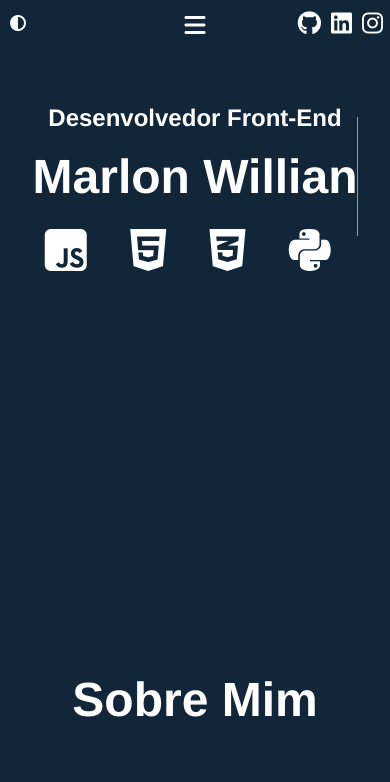
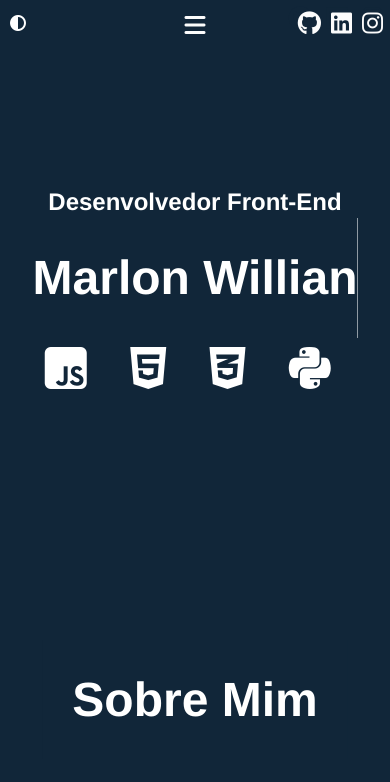
Before and after one commit to marlonwillian/Portfolio, a plain HTML site: page index.html in a window 390 px wide. Shown: the top 782 px of the page. Drawn offline with Linux system fonts and the light colour scheme.

Commit message:
organização das pastas

```diff
--- a/portfolio/style.css
+++ b/style.css
@@ -180,7 +180,6 @@ nav#e_redes_sociais > a:hover {
 
 div#nome {
     position: absolute;
-    margin: auto;
     white-space: nowrap;
 
     bottom: 42%;
@@ -362,7 +361,7 @@ div#sobre_descricao {
     }
 }
 
-@media (max-width: 820px) and (max-height: 1180px) {
+@media (max-width: 950px) and (max-height: 1180px) {
     div#nome {
         bottom: 72%;
     }
@@ -486,16 +485,16 @@ div#sobre_descricao {
 
 /* bottom: 42%; bottom: 60%; bottom: 32%; */
 
-/* @media (max-width: 430px) {
+@media (max-width: 400px) and (max-height: 900px) {
     div#nome {
-        bottom: 54%;
+        bottom: 60%;
     }
 
     div#subtitulo {
-        bottom: 68%;
+        bottom: 72%;
     }
 
     div#tecnologias {
-        bottom: 46%;
+        bottom: 53%;
     }
-} */
+}
```
Also changed, not shown: img/eu.jpg (renamed from portfolio/img/eu.jpg), index.html (renamed from portfolio/index.html), script.js (renamed from portfolio/script.js), 6 other files.
